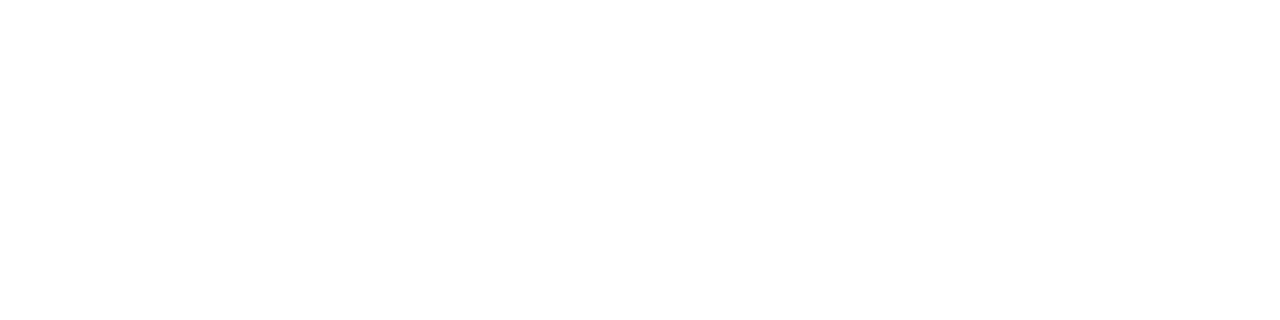
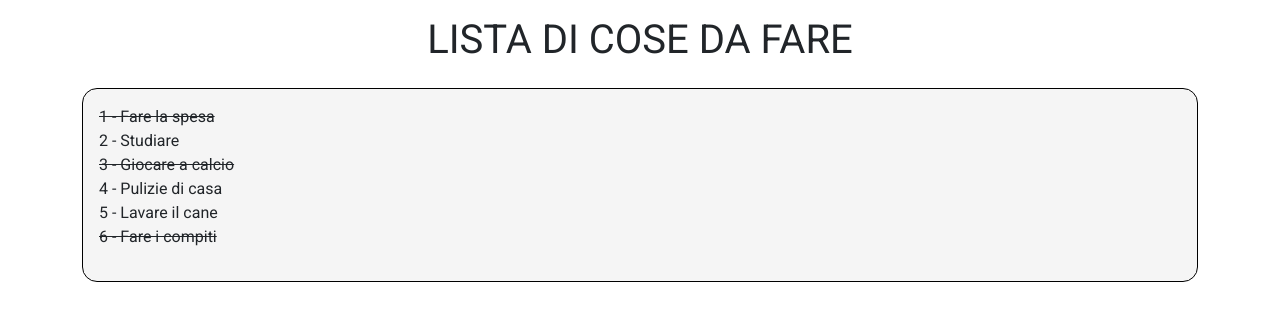
Before and after one commit to albertostizzoli/vue-todolist, a plain HTML site: page index.html in a window 1280 px wide. Drawn offline with nearby package versions, Linux system fonts and the light colour scheme.

Commit message:
Complete Milestone 1

```diff
--- a/css/style.css
+++ b/css/style.css
@@ -0,0 +1,17 @@
+body{
+    font-family: 'Roboto', sans-serif;
+}
+
+.todo-container{
+    background-color: whitesmoke;
+    border: 1px solid black;
+    border-radius: 15px;
+}
+
+.line-through{
+    text-decoration: line-through
+}
+
+.cursor-pointer{
+    cursor: pointer;
+}
--- a/index.html
+++ b/index.html
@@ -14,7 +14,26 @@
 </head>
 <body>
     <div id="app">
-
+        <div class="container">
+            <div class="row mt-3">
+                <div class="col-12 text-center">
+                    <h1>LISTA DI COSE DA FARE</h1>
+                </div>
+            </div>
+            <div class="row mt-3">
+                <div class="col-12">
+                    <div class="todo-container">
+                        <ul class="list-unstyled p-3">
+                            <li class="d-flex justify-content-between" :class="item.done ? 'line-through' : ''" v-for="(item,index) in todoList">
+                                <div class="cursor-pointer" @click="changeDone(index)">
+                                     {{index + 1}} - {{item.text}}
+                                </div>
+                            </li>
+                        </ul>
+                    </div>
+                </div>
+            </div>
+        </div>
     </div>
     <script src="https://unpkg.com/vue@3/dist/vue.global.js"></script>
     <script src="js/script.js"></script>
--- a/js/script.js
+++ b/js/script.js
@@ -39,6 +39,15 @@ createApp({
         }
     },
     methods: {
+        changeDone(index){
+            let task = this.todo_list[index]
+            if(task.done){
+                task.done = false
+            }
+            else{
+                task.done = true;
+            }
+        }
 
     }
 }).mount('#app');
```
Also changed, not shown: 1 other file.
